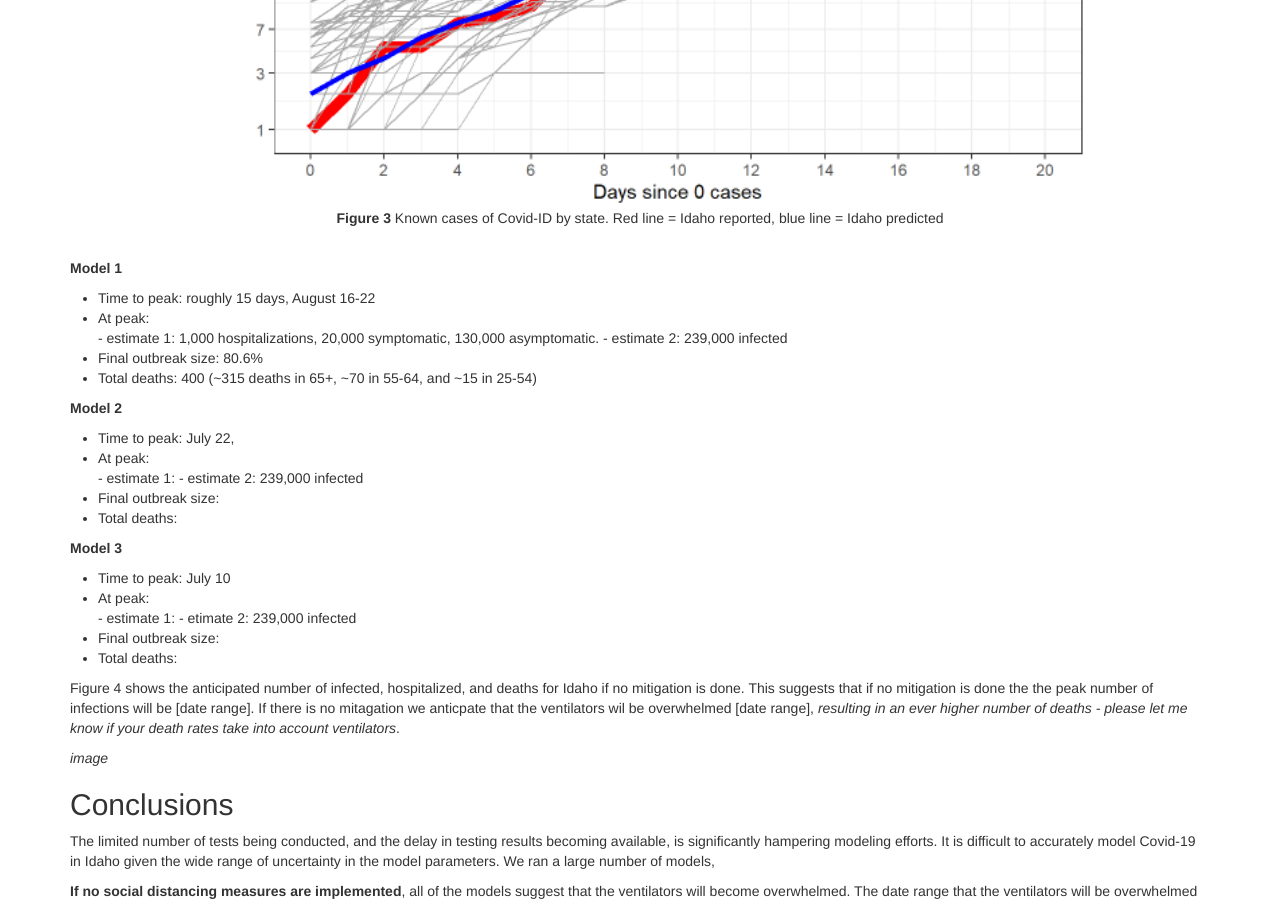
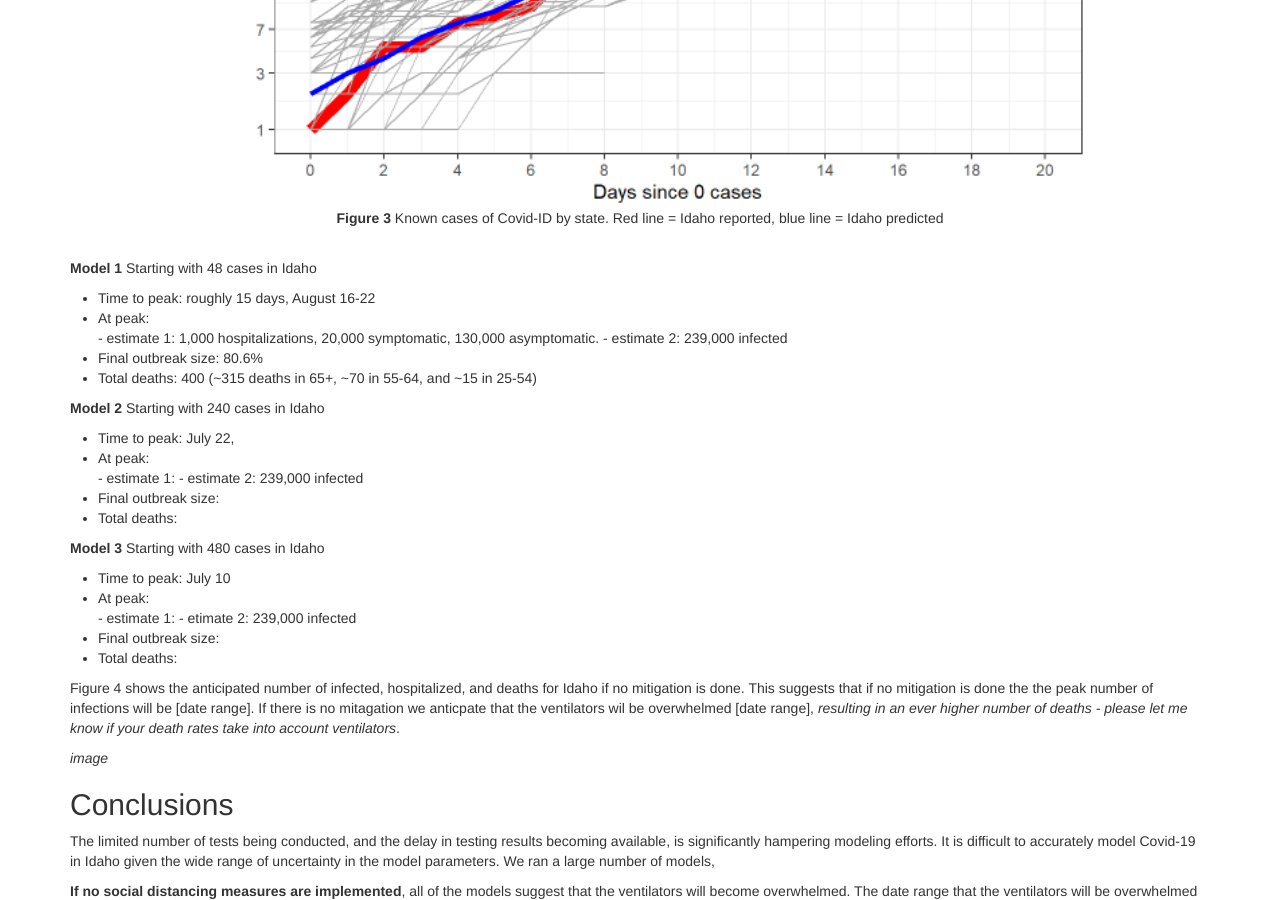
Before and after one commit to magbenji/summary, a Jekyll site: the page built from index.md, in a window 1280 px wide and 900 px high, scrolled down 2625 px. Built offline with Jekyll 4.4.1, drawn with Linux system fonts in a browser that asks for light colours.

Commit message:
Update index.md

```diff
--- a/index.md
+++ b/index.md
@@ -65,7 +65,7 @@ The number of Covid-19 cases data for Idaho is shown in red, and the predicted n
 <b>Figure 3 </b> Known cases of Covid-ID by state. Red line = Idaho reported, blue line = Idaho predicted</div>
 <br>
 
-**Model 1**
+**Model 1** Starting with 48 cases in Idaho
 - Time to peak:  roughly 15 days, August 16-22
 - At peak:
       - estimate 1: 1,000 hospitalizations, 20,000 symptomatic, 130,000 asymptomatic.
@@ -73,7 +73,7 @@ The number of Covid-19 cases data for Idaho is shown in red, and the predicted n
 - Final outbreak size:  80.6%
 - Total deaths: 400 (~315 deaths in 65+, ~70 in 55-64, and ~15 in 25-54)
 
-**Model 2**
+**Model 2** Starting with 240 cases in Idaho
 - Time to peak: July 22,
 - At peak:
        - estimate 1:
@@ -81,7 +81,7 @@ The number of Covid-19 cases data for Idaho is shown in red, and the predicted n
 - Final outbreak size:
 - Total deaths:
 
-**Model 3**
+**Model 3** Starting with 480 cases in Idaho
 - Time to peak: July 10
 - At peak:
       - estimate 1:
```
